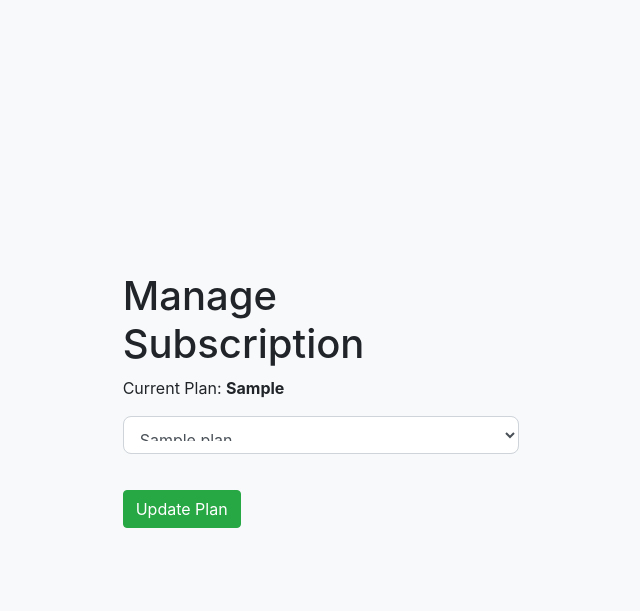
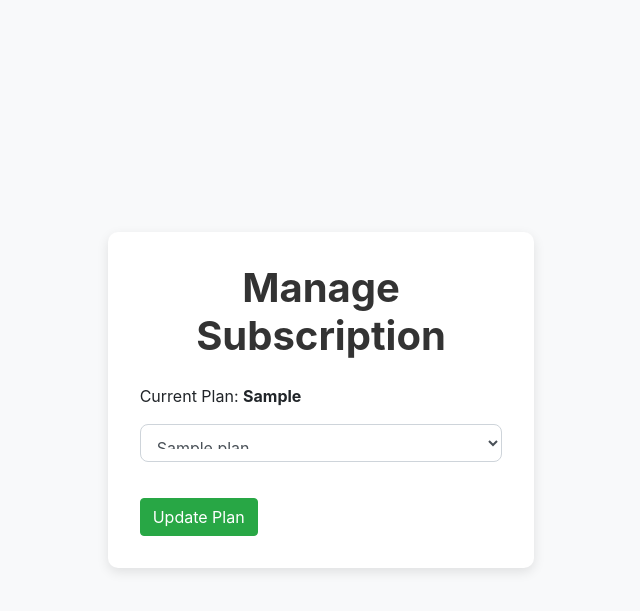
Before and after one commit to SUNNY11286/jake-ml-dashboard-user, a Flask app: template templates/subscription.html in a window 1280 px wide. Shown: the top 611 px of the page, without its empty margins (319-959 px from the left). Run offline with Flask 3, Linux system fonts and the light colour scheme; the template is opened without the code that fills it: most values are stand-ins (such as "Sample title", 1, 10 or a date in 2020); some libraries are stand-ins or nearby versions.

Commit message:
Update style.css

```diff
--- a/static/css/style.css
+++ b/static/css/style.css
@@ -37,6 +37,7 @@ button {
 } */
 
 
+/*
 
 body {
     background-color: #f8f9fa;
@@ -84,3 +85,36 @@ body {
     text-align: center;
     margin-top: 1rem;
 }
+*/
+
+
+body {
+    background-color: #f8f9fa;
+    display: flex;
+    justify-content: center;
+    align-items: center;
+    height: 100vh;
+}
+.register-container, .subscription-container {
+    background-color: white;
+    padding: 2rem;
+    border-radius: 10px;
+    box-shadow: 0 4px 12px rgba(0, 0, 0, 0.1);
+}
+h1 {
+    text-align: center;
+    margin-bottom: 1.5rem;
+    font-weight: bold;
+    color: #333;
+}
+.form-control {
+    margin-bottom: 1.25rem;
+    padding: 0.75rem;
+    font-size: 1rem;
+    border-radius: 0.5rem;
+}
+.error, .success {
+    color: red;
+    text-align: center;
+    margin-top: 1rem;
+}
```
